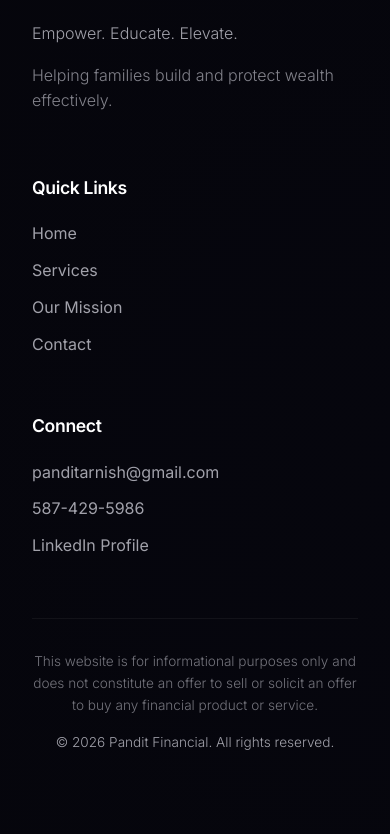
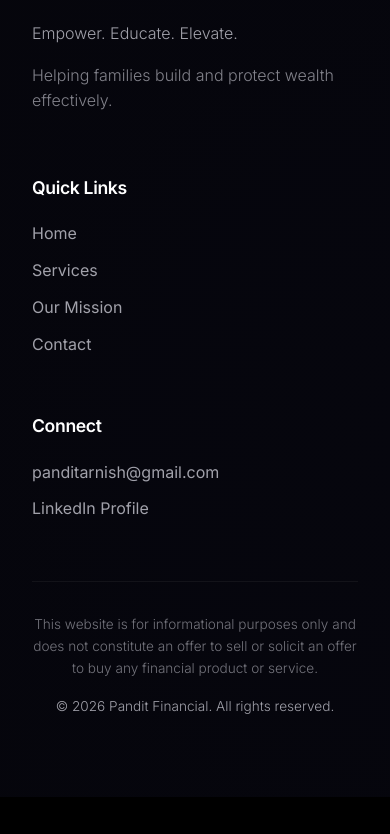
Before and after one commit to arnishpndt/pandit-financial, a website built with Vite: page index.html in a window 390 px wide. Shown: the part 7528-8362 px from the top of the page. After the commit the page ends 8325 px from the top, so only its background shows below. Built offline with nearby package versions, Linux system fonts and the light colour scheme.

Commit message:
Remove personal phone number

```diff
--- a/index.html
+++ b/index.html
@@ -241,7 +241,7 @@
                     <h4>Connect</h4>
                     <ul>
                         <li><a href="mailto:panditarnish@gmail.com">panditarnish@gmail.com</a></li>
-                        <li><a href="tel:+15874295986">587-429-5986</a></li>
+
                         <li><a href="https://www.linkedin.com/in/arnish-pandit-106178292/" target="_blank">LinkedIn
                                 Profile</a></li>
                     </ul>
```
